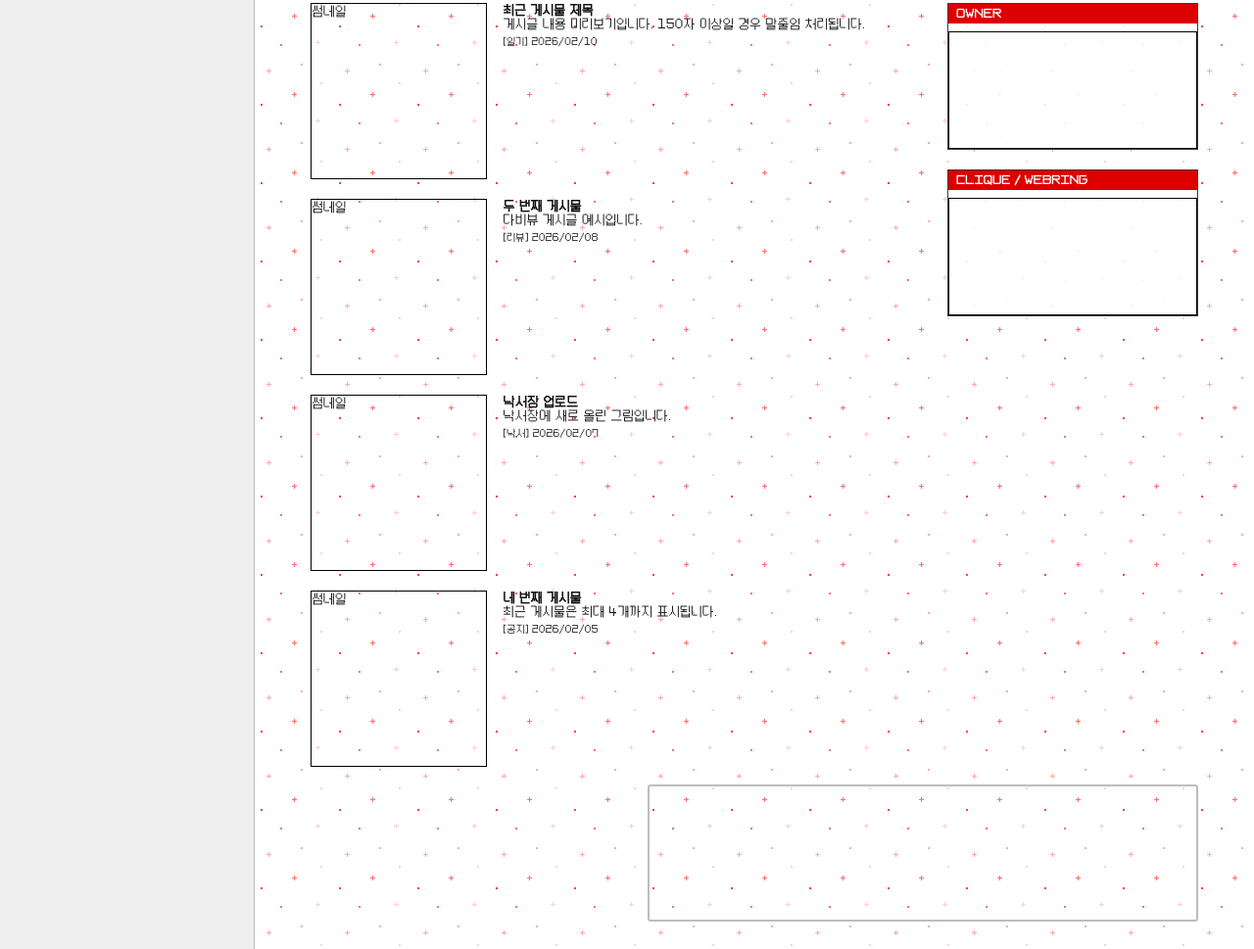
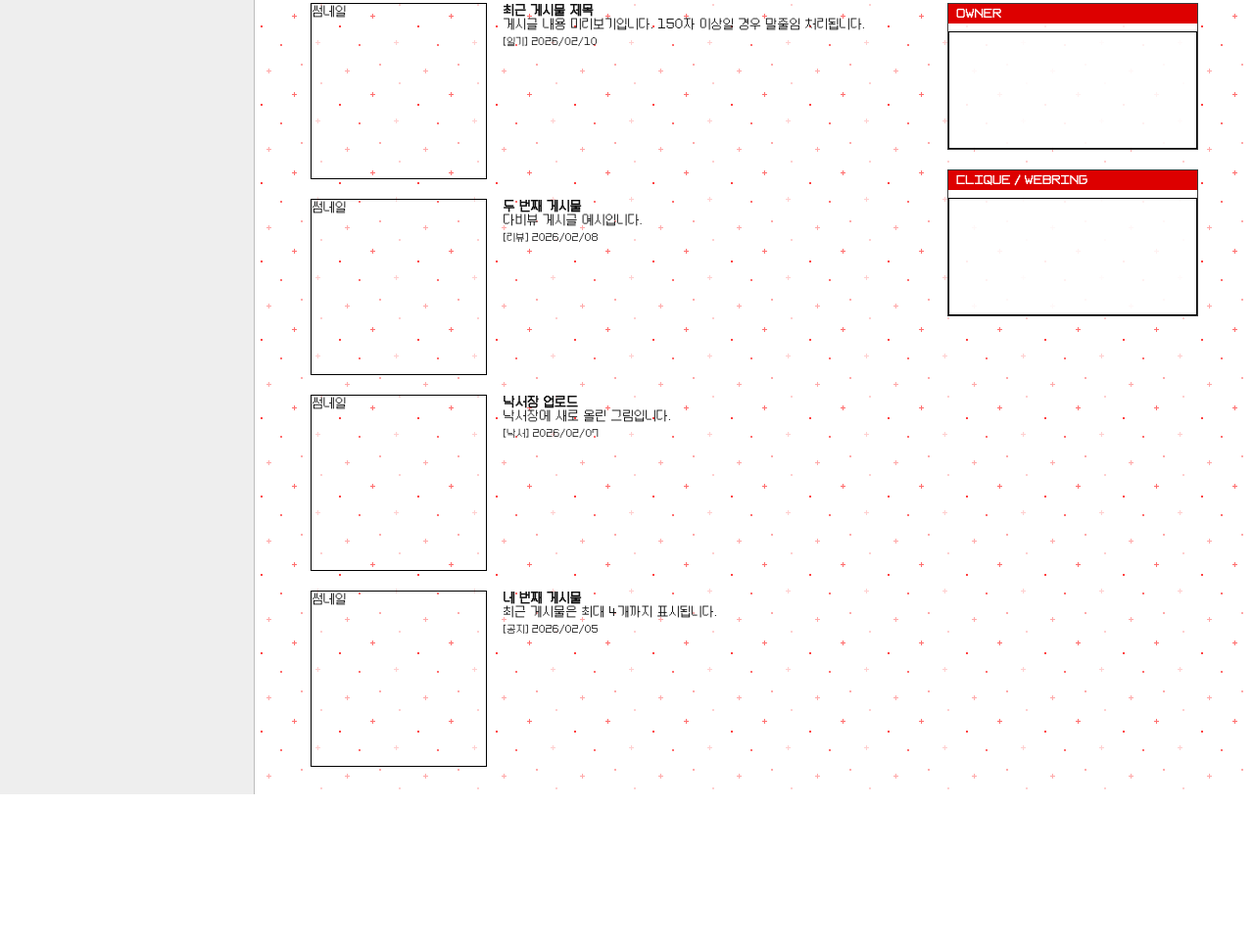
Before and after one commit to loveflesh/freshflesh, a plain HTML site: page index.html in a window 1280 px wide. Shown: the part 662-1631 px from the top of the page at 98% size. After the commit the page ends 1473 px from the top, so only its background shows below. Drawn offline with Linux system fonts and the light colour scheme; a web font is replaced by a local one.

Commit message:
Update index.html

```diff
--- a/index.html
+++ b/index.html
@@ -171,7 +171,6 @@
 </section>
 
 
-        <div class="big-blank"></div>
       </section>
 
       <script src="app.js"></script>
```
